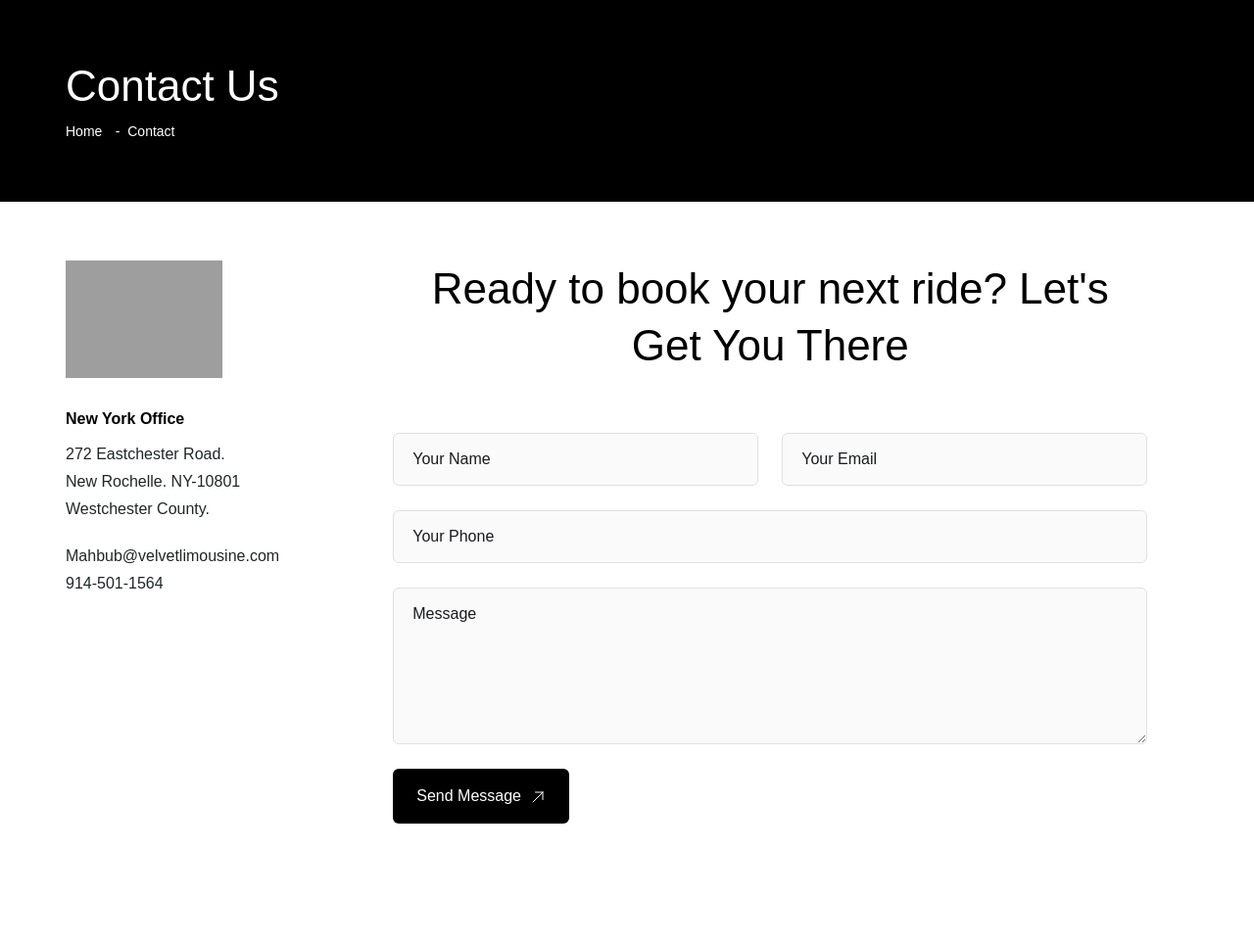
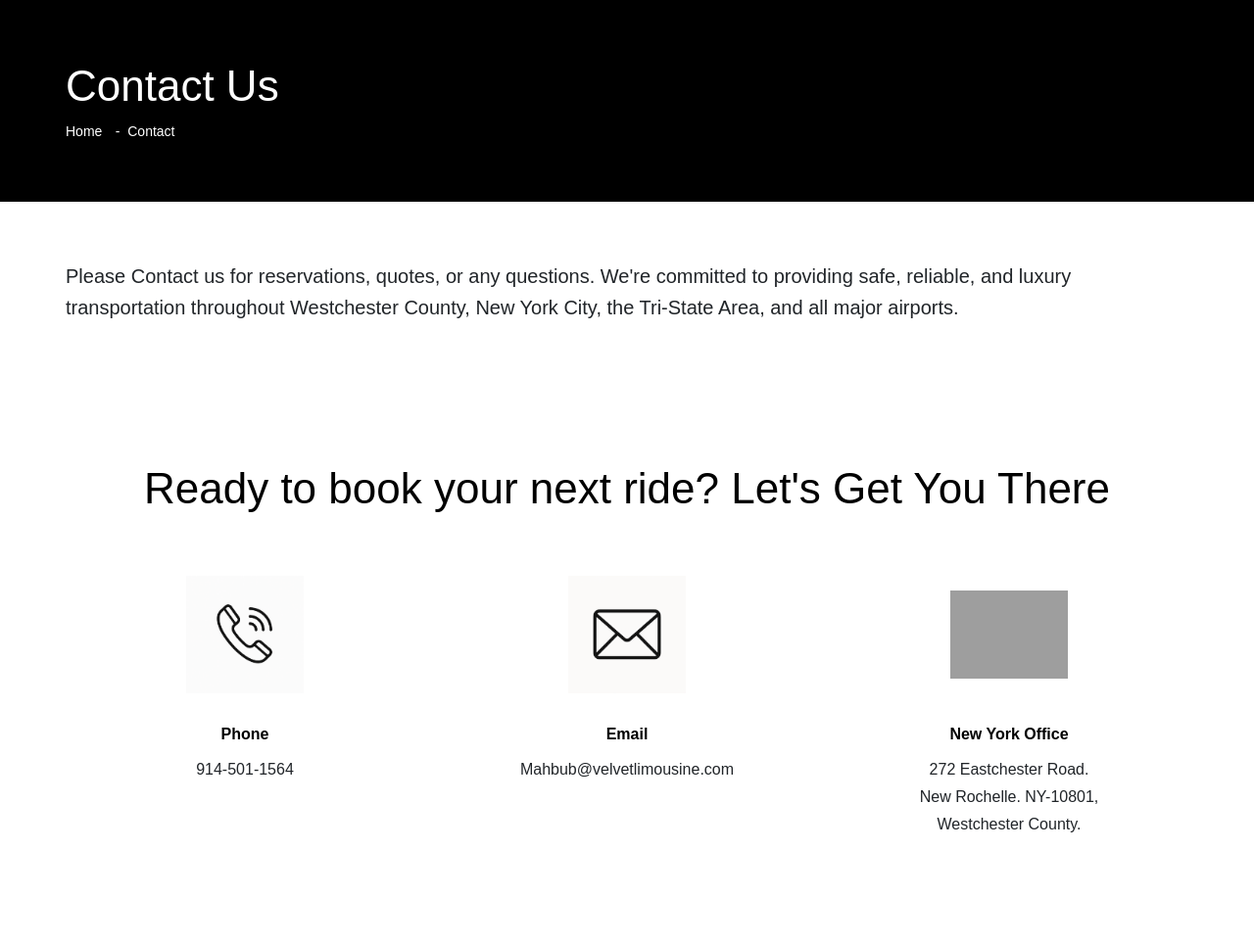
Before and after one commit to aliawan981/velvet_limo, a Django app: page /contact/ in a window 1280 px wide. Shown: the part 95-1060 px from the top of the page at 98% size. Run offline with Django 5.2, Linux system fonts and the light colour scheme; some libraries are stand-ins or nearby versions; some web fonts are replaced; grey boxes are pictures that could not be loaded.

Commit message:
contact work

```diff
--- a/templates/contact.html
+++ b/templates/contact.html
@@ -25,7 +25,9 @@
 		color: #333;
 		background-color: #fafafa;
 		font-family: inherit;
-    transition: border-color 0.3s, background-color 0.3s;
+		transition:
+			border-color 0.3s,
+			background-color 0.3s;
 		box-sizing: border-box;
 	}
 
@@ -52,6 +54,32 @@ textarea.form-control {
 		margin-top: 5px;
 		display: block;
 	}
+
+	.contact-info-row .cardContact {
+		align-items: center;
+		display: flex;
+		flex-direction: column;
+		height: 100%;
+		text-align: center;
+	}
+
+	.contact-info-row .cardImage {
+		align-items: center;
+		display: flex;
+		height: 120px;
+		justify-content: center;
+		margin-left: auto;
+		margin-right: auto;
+		width: 120px;
+	}
+
+	.contact-info-row .cardImage img {
+		margin: 0 auto;
+	}
+
+	.contact-info-row .cardInfo {
+		text-align: center;
+	}
 </style>
 <main class="main">
 	<div class="section pt-60 pb-60 bg-primary">
@@ -68,24 +96,68 @@ textarea.form-control {
 	<div class="section pt-60 pb-60">
 		<div class="container-sub">
 			<div class="row">
-				<div class="col-lg-3 col-sm-6 mb-30">
+				<p class="text-20 mb-20">
+					Please Contact us for reservations, quotes, or any questions. We're committed to providing safe,
+					reliable, and luxury transportation throughout Westchester County, New York City, the Tri-State
+					Area, and all major airports.
+				</p>
+			</div>
+		</div>
+	</div>
+	<div class="section pt-60 pb-60">
+		<div class="container-sub">
+			<div class="row">
+				<div class="col-12">
+					<h2 class="heading-44-medium mb-60 text-center wow fadeInUp">
+						Ready to book your next ride? Let's Get You There
+					</h2>
+				</div>
+			</div>
+			<div class="row contact-info-row justify-content-center">
+				<div class="col-lg-4 col-sm-6 mb-30">
+					<div class="cardContact wow fadeInUp">
+						<div class="cardImage mb-30">
+							<img src="{% static 'assets/imgs/template/phone.png' %}" alt="luxride" />
+						</div>
+						<div class="cardInfo">
+							<h6 class="heading-20-medium mb-10">Phone</h6>
+							<p class="text-16 mb-20">914-501-1564</p>
+						</div>
+					</div>
+				</div>
+				<div class="col-lg-4 col-sm-6 mb-30">
+					<div class="cardContact wow fadeInUp">
+						<div class="cardImage mb-30">
+							<img src="{% static 'assets/imgs/template/email.png' %}" alt="luxride" />
+						</div>
+						<div class="cardInfo">
+							<h6 class="heading-20-medium mb-10">Email</h6>
+							<p class="text-16 mb-20">Mahbub@velvetlimousine.com</p>
+						</div>
+					</div>
+				</div>
+				<div class="col-lg-4 col-sm-6 mb-30">
 					<div class="cardContact wow fadeInUp">
 						<div class="cardImage mb-30">
 							<img src="{% static 'assets/imgs/page/contact/new-york.svg' %}" alt="luxride" />
 						</div>
 						<div class="cardInfo">
 							<h6 class="heading-20-medium mb-10">New York Office</h6>
-							<p class="text-16 mb-20">272 Eastchester Road.<br> New Rochelle. NY-10801 Westchester County.</p>
-							<p class="text-16">Mahbub@velvetlimousine.com</p>
-							<p class="text-16 mb-20">914-501-1564</p>
+							<p class="text-16 mb-20">
+								272 Eastchester Road.<br />
+								New Rochelle. NY-10801,<br />
+								Westchester County.
+							</p>
 						</div>
 					</div>
 				</div>
-				<div class="col-lg-9 col-sm-9 mb-30">
-						<section class="section  mb-120">
+			</div>
+		</div>
+	</div>
+	<section class="section pb-60">
 		<div class="container-sub">
 			<div class="mw-770">
-				<h2 class="heading-44-medium mb-60 text-center wow fadeInUp">Ready to book your next ride? Let's Get You There</h2>
+				<h2 class="heading-44-medium mb-60 text-center wow fadeInUp">Reach Out Our Team with a Message</h2>
 
 				{% if messages %}
 				<div class="alert-messages mb-30">
@@ -105,8 +177,7 @@ textarea.form-control {
 							<div class="col-lg-6 col-md-6">
 								<div class="form-group">
 									<label class="form-label" for="{{ form.full_name.id_for_label }}">Your Name</label>
-									{{ form.full_name }}
-									{% if form.full_name.errors %}
+									{{ form.full_name }} {% if form.full_name.errors %}
 									<span class="text-danger">{{ form.full_name.errors }}</span>
 									{% endif %}
 								</div>
@@ -114,8 +185,7 @@ textarea.form-control {
 							<div class="col-lg-6 col-md-6">
 								<div class="form-group">
 									<label class="form-label" for="{{ form.email.id_for_label }}">Your Email</label>
-									{{ form.email }}
-									{% if form.email.errors %}
+									{{ form.email }} {% if form.email.errors %}
 									<span class="text-danger">{{ form.email.errors }}</span>
 									{% endif %}
 								</div>
@@ -123,8 +193,7 @@ textarea.form-control {
 							<div class="col-lg-12">
 								<div class="form-group">
 									<label class="form-label" for="{{ form.phone.id_for_label }}">Your Phone</label>
-									{{ form.phone }}
-									{% if form.phone.errors %}
+									{{ form.phone }} {% if form.phone.errors %}
 									<span class="text-danger">{{ form.phone.errors }}</span>
 									{% endif %}
 								</div>
@@ -132,8 +201,7 @@ textarea.form-control {
 							<div class="col-lg-12">
 								<div class="form-group">
 									<label class="form-label" for="{{ form.message.id_for_label }}">Message</label>
-									{{ form.message }}
-									{% if form.message.errors %}
+									{{ form.message }} {% if form.message.errors %}
 									<span class="text-danger">{{ form.message.errors }}</span>
 									{% endif %}
 								</div>
@@ -162,12 +230,6 @@ textarea.form-control {
 			</div>
 		</div>
 	</section>
-					</div>
-				</div>
-
-			</div>
-		</div>
-	</div>
 	<div class="section wow fadeInUp">
 		<iframe
 			class="map-contact"
@@ -177,6 +239,5 @@ textarea.form-control {
 			loading="lazy"
 			referrerpolicy="no-referrer-when-downgrade"></iframe>
 	</div>
-
 </main>
 {% endblock %}
```
Also changed, not shown: static/assets/imgs/template/email.png (added), static/assets/imgs/template/phone.png (added). Lines whose indentation alone changed are shown as unchanged.
